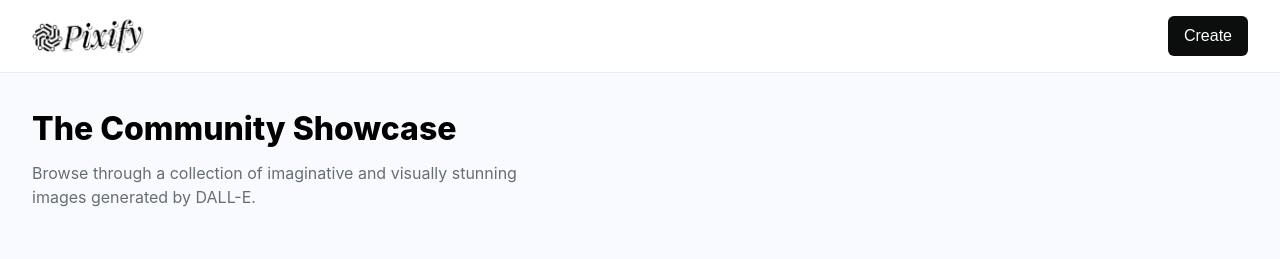
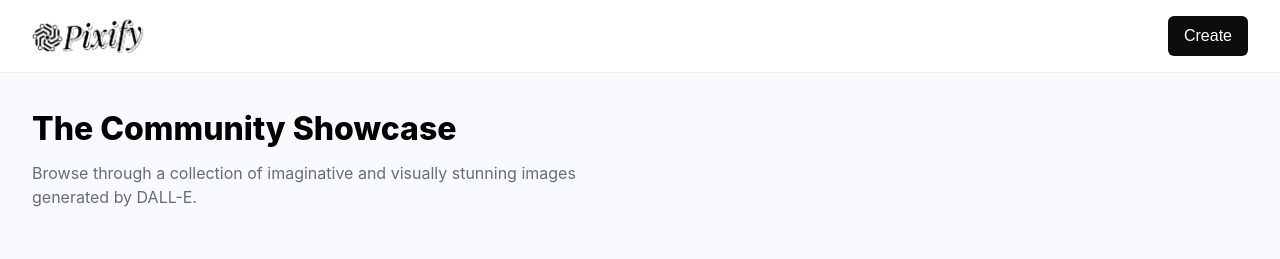
Before and after one commit to taurusilver7/pixify, a React (Vite) app in the folder client/: page / in a window 1280 px wide. Shown: the top 259 px of the page. Built offline with nearby package versions, Linux system fonts and the light colour scheme; a web font is replaced by a local one.

Commit message:
impromptu modification

```diff
--- a/client/src/pages/Home.jsx
+++ b/client/src/pages/Home.jsx
@@ -23,7 +23,7 @@ const Home = () => {
 				<h1 className="font-extrabold tex-[#222328] text-[32px]">
 					The Community Showcase
 				</h1>
-				<p className="mt-2 text-[#666e75] text-[16px] max-w-[500px]">
+				<p className="mt-2 text-[#666e75] text-[16px] max-w-[600px]">
 					Browse through a collection of imaginative and visually stunning
 					images generated by DALL-E.
 				</p>
```
